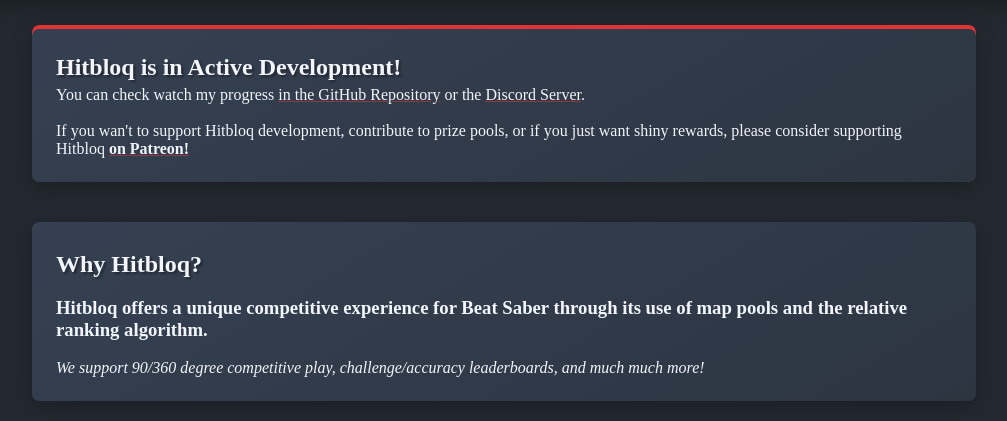
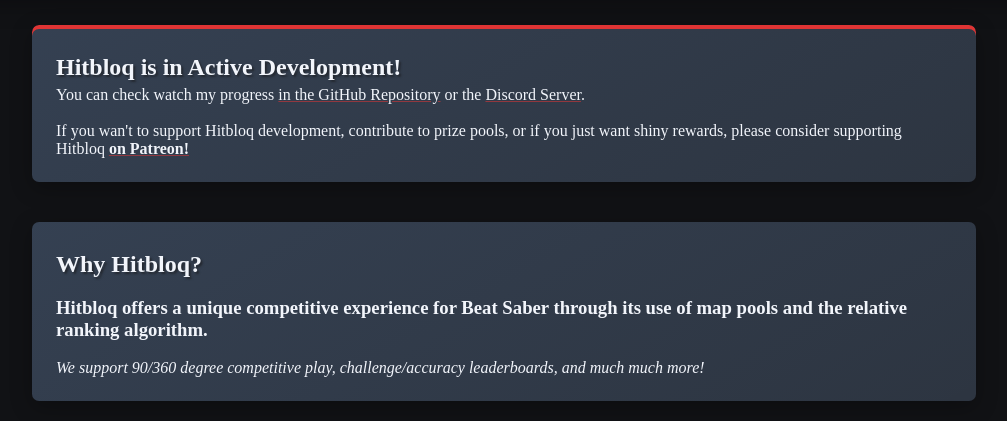
Before and after one commit to DaFluffyPotato/hitbloq, a Flask app: page / in a window 1280 px wide. Shown: the part 55-476 px from the top of the page, without its empty margins (136-1143 px from the left). Run offline with Flask 2, Linux system fonts and the light colour scheme; parts of the project's set-up code (start-up, migrations or seed data) failed here and were passed over; some libraries are stand-ins or nearby versions; some web fonts are replaced.

Commit message:
css changes

```diff
--- a/static/css/common.css
+++ b/static/css/common.css
@@ -13,7 +13,7 @@ body {
     height: 100%;
     overflow: auto;
     margin: 0;
-    background-color: rgb(36, 41, 49);
+    background-color: rgb(17, 18, 21);
     font-family: Montserrat-Regular;
 }
 
```
